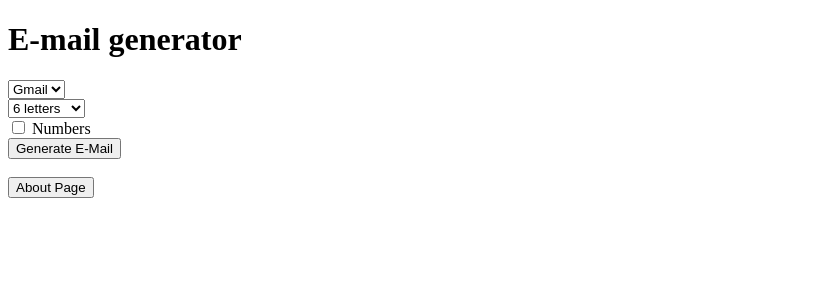
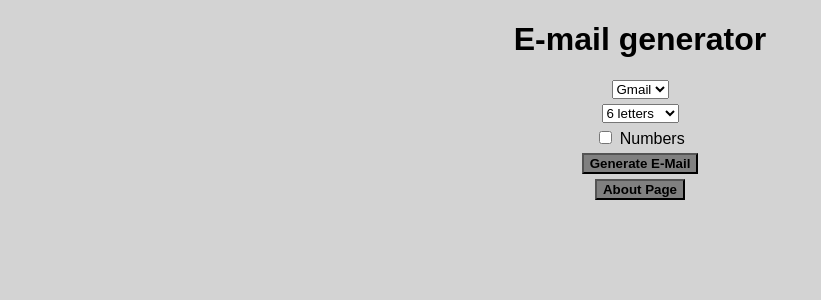
Before and after one commit to kama1990/SDAemailGenerator, a Django app: page / in a window 1280 px wide. Shown: the top 300 px of the page, without its empty margins (0-821 px from the left). Run offline with Django 4.2, Linux system fonts and the light colour scheme.

Commit message:
Finished with css

```diff
--- a/emailGeneratorProject/emailGenerator/settings.py
+++ b/emailGeneratorProject/emailGenerator/settings.py
@@ -126,3 +126,6 @@ STATIC_URL = 'static/'
 # https://docs.djangoproject.com/en/4.2/ref/settings/#default-auto-field
 
 DEFAULT_AUTO_FIELD = 'django.db.models.BigAutoField'
+
+MEDIA_ROOT = BASE_DIR /'media'
+MEDIA_URL = '/media/'
--- /dev/null
+++ b/emailGeneratorProject/mailGenerator/static/css/main.css
@@ -0,0 +1,43 @@
+body {
+    font-family: "Arial", Times, serif ;
+    background-color: lightgray ;
+}
+
+h1 {
+    text-align: center
+}
+
+.chosenDomain {
+    /* text-align: center */
+}
+
+.howManyLetters {
+    /* text-align: center; */
+    margin-top: 5px;
+}
+
+.howManyNumbers {
+    /* text-align: center; */
+    margin-top: 5px;
+}
+
+.buttonGenerate {
+    /* text-align: center; */
+    margin-top: 5px;
+
+}
+
+.buttonAbout {
+    /* text-align: center; */
+    margin-top: 5px;
+}
+
+input[type="submit"] {
+    color:black;
+    background-color: gray;
+    font-weight: bolder;
+}
+
+form {
+    text-align: center;
+}
--- a/emailGeneratorProject/mailGenerator/templates/base.html
+++ b/emailGeneratorProject/mailGenerator/templates/base.html
@@ -1,12 +1,13 @@
 <!DOCTYPE html>
 <html lang="pl">
 	<head>
+		{% load static %}
 		<meta charset="UTF-8">
 		<meta name="viewport" content="width=device-width, initial-scale=1.0">
+		<link rel="stylesheet" href="{% static 'css/main.css' %}">
 		<title>EMAIL GENERATOR</title>
 	</head>
 	<body>
-    {% block content %}
-    {% endblock content %}
+		{% block content %} {% endblock content %}
 	</body>
 </html>
--- a/emailGeneratorProject/mailGenerator/templates/home.html
+++ b/emailGeneratorProject/mailGenerator/templates/home.html
@@ -1,4 +1,54 @@
-{% extends 'base.html' %}
+
+<!DOCTYPE html>
+<html lang="pl">
+	<head>
+		{% load static %}
+		<meta charset="UTF-8">
+		<meta name="viewport" content="width=device-width, initial-scale=1.0">
+		<link rel="stylesheet" href="{% static 'css/main.css' %}">
+		<title>EMAIL GENERATOR</title>
+	</head>
+	<body>
+		<h1>E-mail generator</h1>
+		<!-- <form action="{%url 'email' %}" method="post"> -->
+		<form action="{%url 'email' %}" method="post">
+			<section class="chosenDomain">
+				<label for="mail_domain"></label>
+					<select name="mail_domain" id="mail_domain">
+						<option value="Gmail">Gmail</option>
+						<option value="Wp">Wp</option>
+						<option value="Onet">Onet</option>
+					</select>
+			</section>
+			<section class="howManyLetters">
+				<label for="length"></label>
+				<select name="length" id="length">
+					<option value="6">6 letters</option>
+					<option value="8">8 letters</option>
+					<option value="10">10 letters</option>
+				</select>
+			</section>
+			<section class="howManyNumbers">
+				<input type="checkbox" name="numbers" id="numbers" />
+				<label for="numbers">Numbers</label>
+			</section>
+			<section class="buttonGenerate">
+				{% csrf_token %}
+				<input type="submit" value="Generate E-Mail" />
+			</section>
+		</form>
+
+		<section class="buttonAbout">
+			<form action="{%url 'about' %}" method="post">
+				{% csrf_token %}
+				<input type="submit" value="About Page" />
+			</form>
+		</section>
+	</body>
+</html>
+	<!-- </body>
+</html>
+
 
 {% block content %}
 
@@ -22,7 +72,7 @@
     <input type="checkbox" name="numbers" id="numbers"/>
     <label for="numbers">Numbers</label>
 <br>
-<!-- <form action="{%url 'email' %}" method="post"> -->
+<form action="{%url 'email' %}" method="post">
     {% csrf_token %}
     <input type="submit" value="Generate E-Mail">
 </form>
@@ -32,5 +82,4 @@
     <input type="submit" value="About Page">
 </form>
 
-
 {% endblock content %}
--- a/emailGeneratorProject/mailGenerator/urls.py
+++ b/emailGeneratorProject/mailGenerator/urls.py
@@ -1,8 +1,14 @@
 from django.urls import path
 from . import views
+from django.conf import settings
+from django.conf.urls.static import static
+
 
 urlpatterns = [
     path('', views.home, name='home'),
     path('about/', views.about, name='about'),
     path('email/', views.email, name='email'),
 ]
+
+if settings.DEBUG:
+    urlpatterns += static(settings.MEDIA_URL, document_root=settings.MEDIA_ROOT)
--- a/emailGeneratorProject/mailGenerator/views.py
+++ b/emailGeneratorProject/mailGenerator/views.py
@@ -8,6 +8,7 @@ def generate_email(mail_domain, length, numbers):
     if numbers:
         characters += string.digits # dodawanie liczb
     email = ''.join(random.choice(characters) for _ in range(length))
+
     if mail_domain == 'Gmail':
         email += '@gmail.com'
     elif mail_domain == "Wp":
@@ -16,10 +17,9 @@ def generate_email(mail_domain, length, numbers):
         email += '@onet.pl'
     return email
 
-# #     # losowanie
-#     email = ''
-#     for _ in range(length):
-#         email += random.choice(characters)
+#     # losowanie
+
+
 
 
 def home(request):
@@ -30,11 +30,11 @@ def home(request):
 def email(request):
     mail_domain = request.POST.get('mail_domain')
     length = int(request.POST.get('length'))
-    numbers_includes = request.POST.get('numbers')
+    numbers = request.POST.get('numbers')
 
-    email = generate_email(mail_domain, length, numbers_includes)
+    email_address = generate_email(mail_domain, length, numbers)
 
-    return render(request, 'email.html', {'email': email})
+    return render(request, 'email.html', {'email_address': email_address})
 
 
 def about(request):
```
Also changed, not shown: emailGeneratorProject/mailGenerator/static/css/about.css (added, +11 -0 lines), emailGeneratorProject/mailGenerator/static/css/email.css (added, +9 -0 lines), emailGeneratorProject/mailGenerator/templates/about.html (+18 -13 lines), emailGeneratorProject/mailGenerator/templates/email.html (+18 -2 lines), emailGeneratorProject/mailGenerator/static/images/backgroundAbout.jpg (added), emailGeneratorProject/mailGenerator/static/images/backgroundEmail.png (added), emailGeneratorProject/mailGenerator/templates/style/home.css (deleted). Lines whose indentation alone changed are shown as unchanged.
